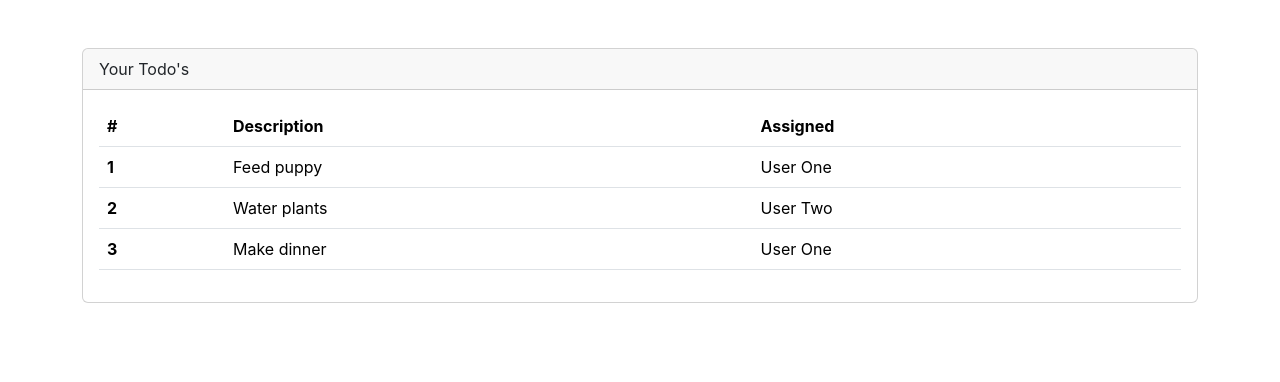
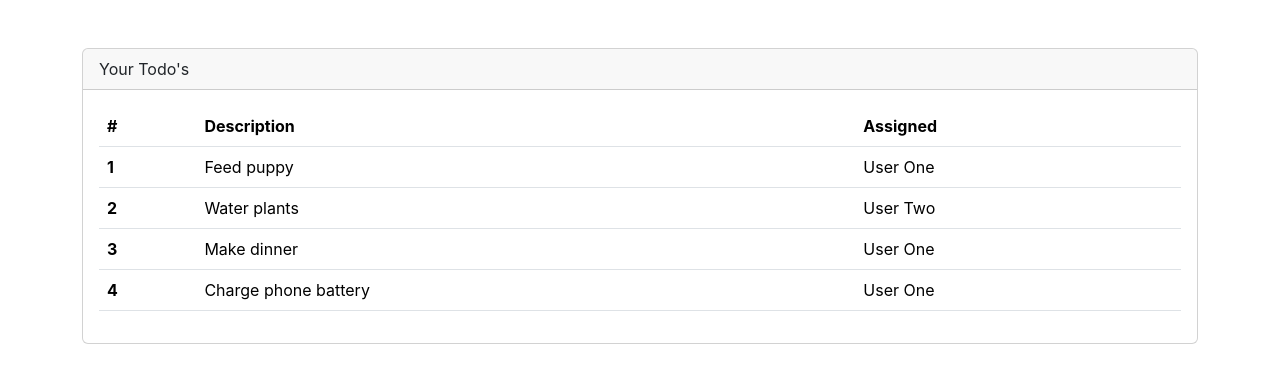
Before and after one commit to Ballarja/React-Training, a React (Create React App) app in the folder my-app/: page / in a window 1280 px wide. Shown: the top 382 px of the page. Built offline with nearby package versions, Linux system fonts and the light colour scheme.

Commit message:
made React List dynamic

```diff
--- a/my-app/src/App.js
+++ b/my-app/src/App.js
@@ -6,7 +6,8 @@
   const todos = [
     {rowNumber: 1, rowDescription: "Feed puppy", rowAssigned: "User One"},
     {rowNumber: 2, rowDescription: "Water plants", rowAssigned: "User Two"},
-    {rowNumber: 3, rowDescription: "Make dinner", rowAssigned: "User One"}
+    {rowNumber: 3, rowDescription: "Make dinner", rowAssigned: "User One"},
+    {rowNumber: 4, rowDescription: "Charge phone battery", rowAssigned: "User One"}
   ]
 
   return (
--- a/my-app/src/components/TodoTable.js
+++ b/my-app/src/components/TodoTable.js
@@ -11,21 +11,13 @@
                 </tr>
             </thead>
             <tbody>
-                <TodoRowItem
-                rowNumber={props.todos[0].rowNumber}
-                rowDescription={props.todos[0].rowDescription}
-                rowAssigned={props.todos[0].rowAssigned}
-                />
-                <TodoRowItem
-                rowNumber={props.todos[1].rowNumber}
-                rowDescription={props.todos[1].rowDescription}
-                rowAssigned={props.todos[1].rowAssigned}
-                />
-                <TodoRowItem
-                rowNumber={props.todos[2].rowNumber}
-                rowDescription={props.todos[2].rowDescription}
-                rowAssigned={props.todos[2].rowAssigned}
-                />
+                {props.todos.map(todo =>(
+                    <TodoRowItem
+                        rowNumber={todo.rowNumber}
+                        rowDescription={todo.rowDescription}
+                        rowAssigned={todo.rowAssigned}
+                    />
+                ))}
             </tbody>
         </table>
     )
```
